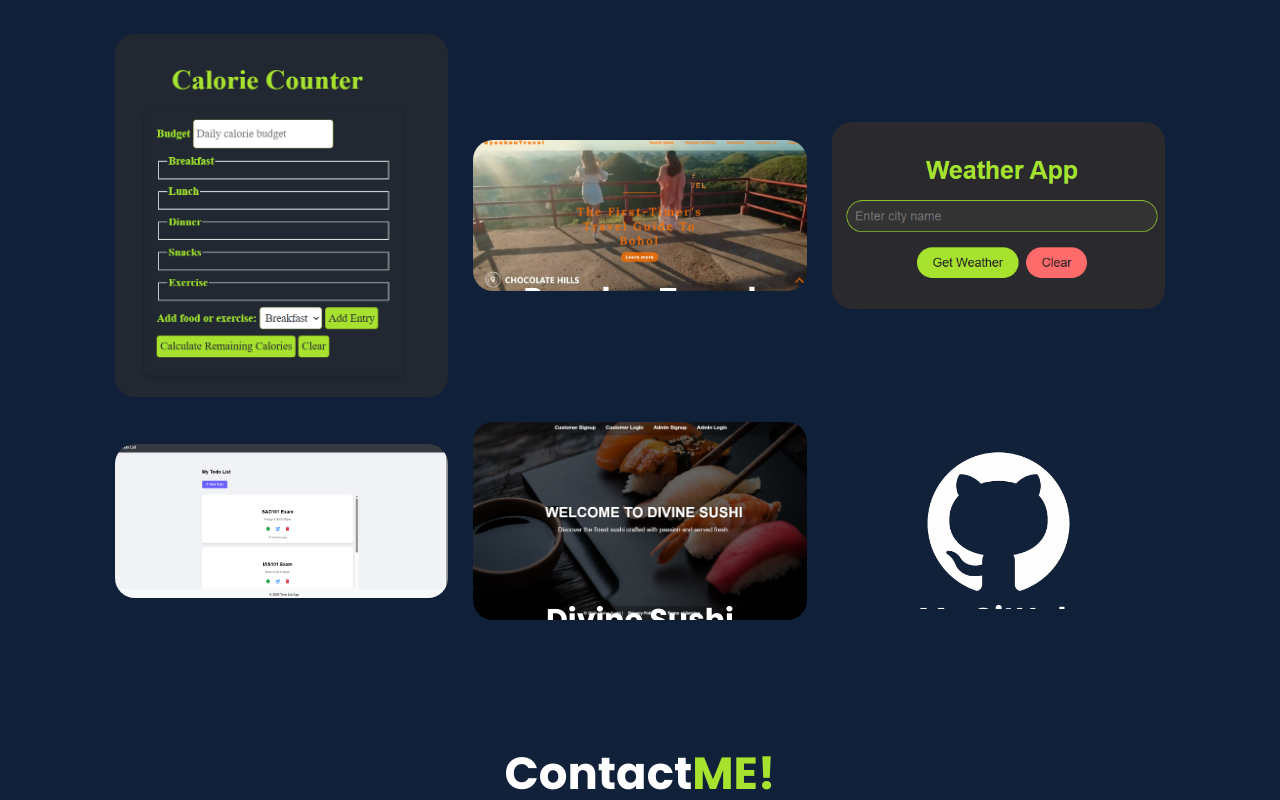
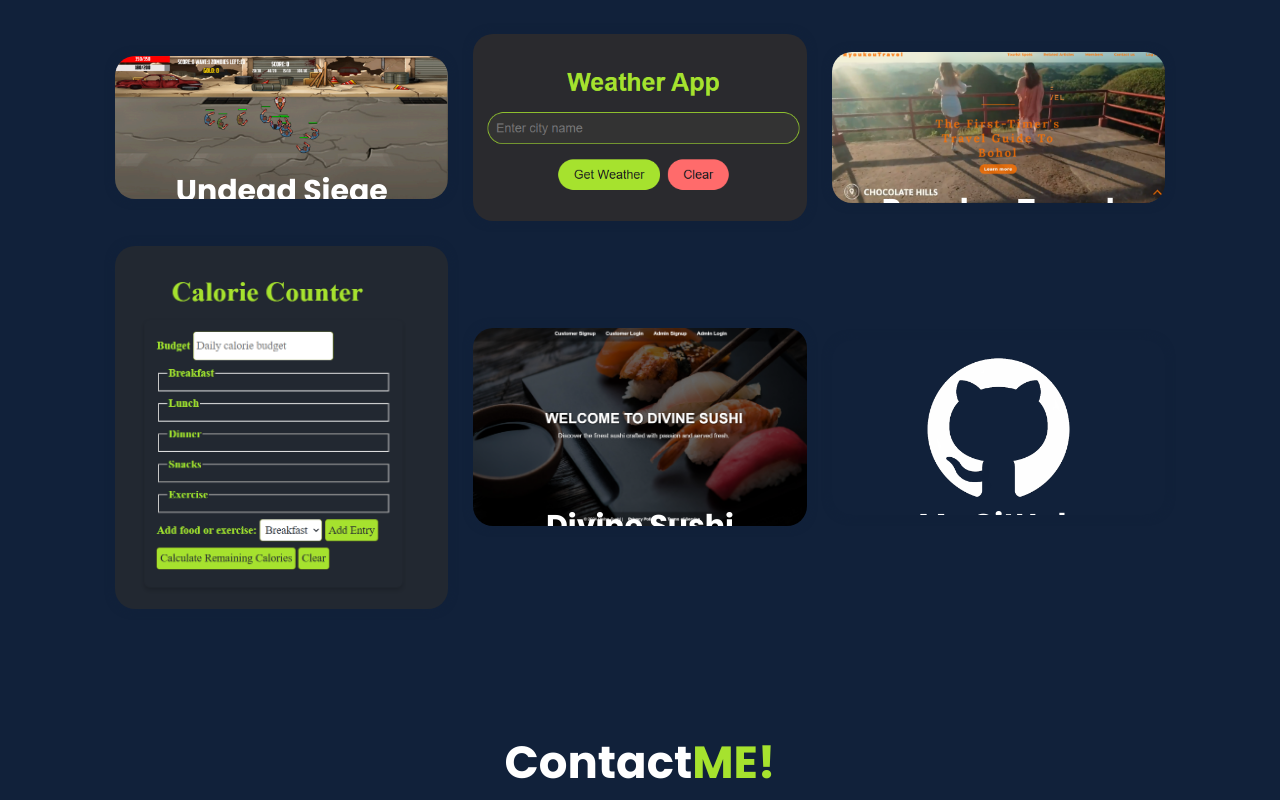
Before and after one commit to JOSHUA-A69/My-Personal-Portfolio-, a React (Create React App) app: page / in a window 1280 px wide. Shown: the part 2600-3400 px from the top of the page. Built offline with nearby package versions, Linux system fonts and the light colour scheme.

Commit message:
added new project

```diff
--- a/src/components/Portfolio.jsx
+++ b/src/components/Portfolio.jsx
@@ -8,11 +8,19 @@ const Portfolio = () => {
             <h2 className="heading">Latest <span>Project</span></h2>
             <div className="portfolio-container">
                 <div className="portfolio-box">
-                <img src={require('../img/Calorie Counter .png')} alt="pic" />
+                    <img src={require('../img/Undead Siege .png')} alt="pic" />
                     <div className="portfolio-layer">
-                        <h4>Calorie Counter</h4>
-                        <p>This Calorie Counter project is a simple web app designed to help users manage their daily calorie intake and expenditure.</p>
-                        <a href="https://joshua-a69.github.io/Calorie-Counter/CalorieCounter.html"><i className='fas fa-link'></i></a>
+                        <h4>Undead Siege</h4>
+                        <p>A top-down zombie shooter made using pygame where you fight against endless hordes of undead with different weapons and power-ups.</p>
+                        <a href="https://github.com/JOSHUA-A69/Undead-Siege/releases/tag/Major(1)"><i className='fas fa-link'></i></a>
+                    </div>
+                </div>
+                <div className="portfolio-box">
+                    <img src={require('../img/Weather app.png')} alt="pic" />
+                    <div className="portfolio-layer">
+                        <h4>Weather app</h4>
+                        <p>The Weather App is a web application designed to provide users with real-time weather information for any location.</p>
+                        <a href="https://github.com/JOSHUA-A69/Weather-site"><i className='fas fa-link'></i></a>
                     </div>
                 </div>
                 <div className="portfolio-box">
@@ -24,19 +32,11 @@ const Portfolio = () => {
                     </div>
                 </div>
                 <div className="portfolio-box">
-                <img src={require('../img/Weather app.png')} alt="pic" />
+                    <img src={require('../img/Calorie Counter .png')} alt="pic" />
                     <div className="portfolio-layer">
-                        <h4>Weather app</h4>
-                        <p>The Weather App is a web application designed to provide users with real-time weather information for any location.</p>
-                        <a href="https://github.com/JOSHUA-A69/Weather-site"><i className='fas fa-link'></i></a>
-                    </div>
-                </div>
-                <div className="portfolio-box">
-                <img src={require('../img/To-Do.png')} alt="pic" />
-                    <div className="portfolio-layer">
-                        <h4>TO-DO List</h4>
-                        <p>A simple CRUD To-Do List web application built with Laravel.</p>
-                        <a href="https://github.com/JOSHUA-A69/Simple-To-do"><i className='fas fa-link'></i></a>
+                        <h4>Calorie Counter</h4>
+                        <p>This Calorie Counter project is a simple web app designed to help users manage their daily calorie intake and expenditure.</p>
+                        <a href="https://joshua-a69.github.io/Calorie-Counter/CalorieCounter.html"><i className='fas fa-link'></i></a>
                     </div>
                 </div>
                 <div className="portfolio-box">
@@ -60,5 +60,4 @@ const Portfolio = () => {
     );
 }
 
-
 export default Portfolio;
```
Also changed, not shown: src/img/Undead Siege .png (added). Lines whose indentation alone changed are shown as unchanged.
